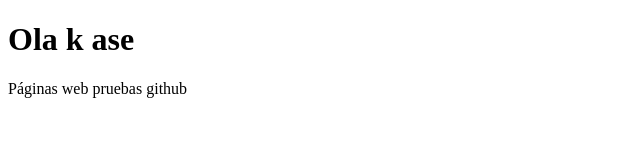
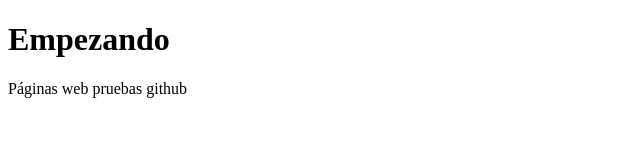
Before and after one commit to tqjonathan/2018-19-CSAAI-mi-CV, a plain HTML site: page index.html in a window 1280 px wide. Shown: the whole page, without its empty margins (0-640 px from the left). Drawn offline with Linux system fonts and the light colour scheme.

Commit message:
Update index.html

```diff
--- a/index.html
+++ b/index.html
@@ -2,10 +2,10 @@
 <html>
   <head>
     <meta charset="utf-8">
-    <title>ola k ase</title>
+    <title>Curriculum</title>
   </head>
   <body>
-     <h1>Ola k ase</h1>
+     <h1>Empezando</h1>
      <p>Páginas web pruebas github</p>
   </body>
 </html>
```
